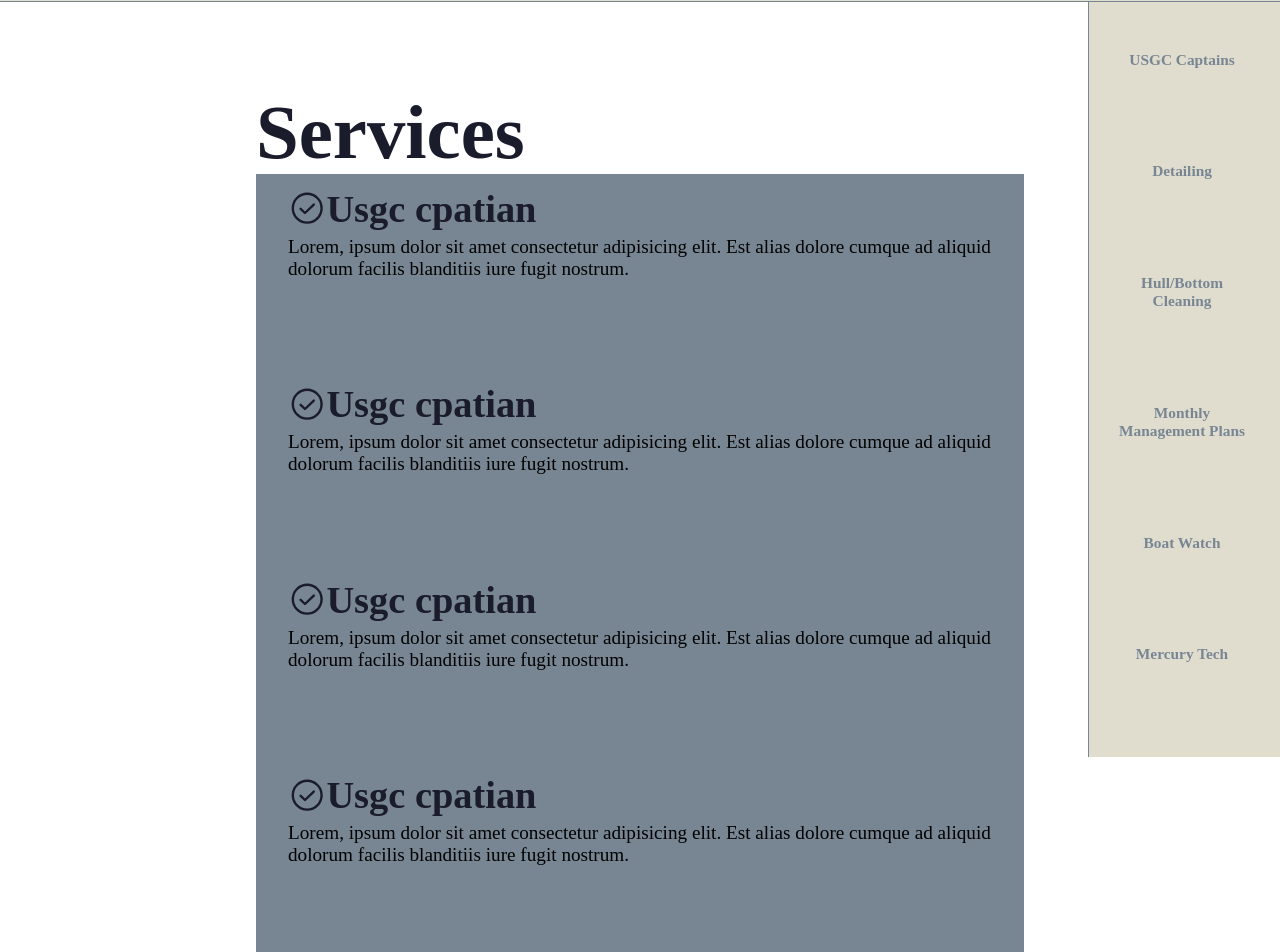
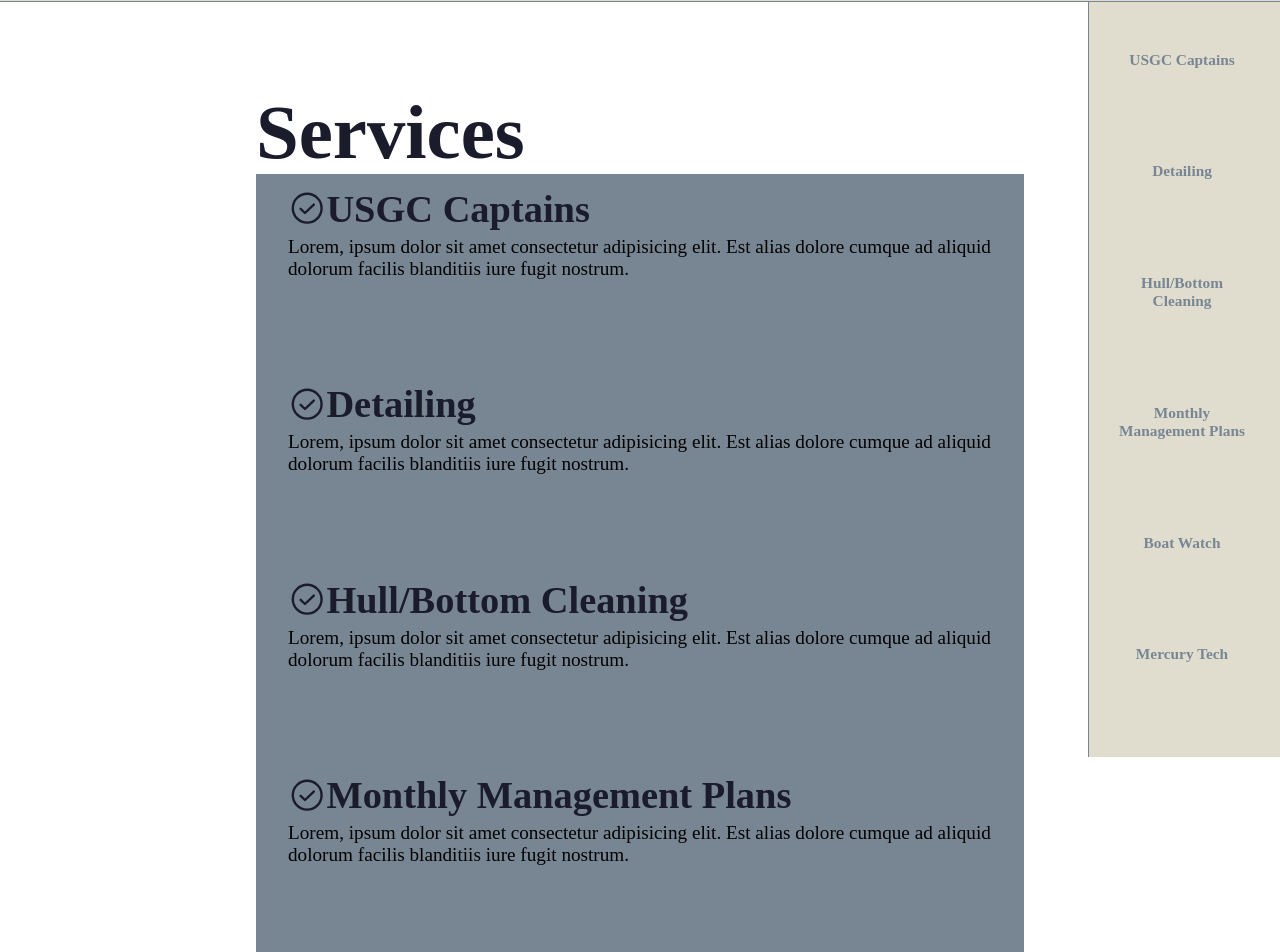
Before and after one commit to Breideva/MSM, a React (Vite) app in the folder msm/: page /services in a window 1280 px wide. Shown: the part 75-1027 px from the top of the page. Built offline with nearby package versions, Linux system fonts and the light colour scheme; a web font is replaced by a local one.

Commit message:
Adjusted in page links (temp)
They work how I want them but I have to link them up to the wrong place. Most likely due to all the weird positioning.

```diff
--- a/msm/src/pages/services.jsx
+++ b/msm/src/pages/services.jsx
@@ -1,96 +1,107 @@
-import React from "react";
+import React, { useEffect } from "react";
 import { Link } from "react-router-dom";
 import { Navbar } from "../components/navbar";
 import "../styles/services.css";
 import { CheckCircle } from "phosphor-react";
 
 export const Services = () => {
+
   return (
     <>
       <Navbar />
       <div className="main-sidebar">
         <div className="sidebar">
-          <Link className="sidebar-link">
+          <a href="#captain" className="sidebar-link">
             <h2>USGC Captains</h2>
-          </Link>
-          <Link className="sidebar-link">
+          </a>
+          <a href="#detail" className="sidebar-link">
             <h2>Detailing</h2>
-          </Link>
-          <Link className="sidebar-link">
+          </a>
+          <a href="#hull" className="sidebar-link">
             <h2>Hull/Bottom Cleaning</h2>
-          </Link>
-          <Link className="sidebar-link">
+          </a>
+          <a href="#monthly" className="sidebar-link">
             <h2>Monthly Management Plans</h2>
-          </Link>
-          <Link className="sidebar-link">
+          </a>
+          <a href="#boat" className="sidebar-link">
             <h2>Boat Watch</h2>
-          </Link>
-          <Link className="sidebar-link">
+          </a>
+          <a href="#tech" className="sidebar-link">
             <h2>Mercury Tech</h2>
-          </Link>
+          </a>
         </div>
       </div>
       <div className="services-content">
         <div className="services-header">
-          <h1>Services</h1>
+          <h1  id="captain">Services</h1>
         </div>
         <div className="services">
-          <div className="services-title">
-            <CheckCircle className="check"/>
-            <Link class="title-link"><h3>Usgc cpatian</h3></Link>
+          <div  className="services-title">
+            <CheckCircle className="check" />
+            <Link class="title-link">
+              <h3  id="detail">USGC Captains</h3>
+            </Link>
           </div>
           <p>
-              Lorem, ipsum dolor sit amet consectetur adipisicing elit. Est
-              alias dolore cumque ad aliquid dolorum facilis blanditiis iure
-              fugit nostrum.
+            Lorem, ipsum dolor sit amet consectetur adipisicing elit. Est alias
+            dolore cumque ad aliquid dolorum facilis blanditiis iure fugit
+            nostrum.
           </p>
           <div className="services-title">
-            <CheckCircle className="check"/>
-            <Link class="title-link"><h3>Usgc cpatian</h3></Link>
+            <CheckCircle className="check" />
+            <Link class="title-link">
+              <h3 id="hull">Detailing</h3>
+            </Link>
           </div>
           <p>
-              Lorem, ipsum dolor sit amet consectetur adipisicing elit. Est
-              alias dolore cumque ad aliquid dolorum facilis blanditiis iure
-              fugit nostrum.
+            Lorem, ipsum dolor sit amet consectetur adipisicing elit. Est alias
+            dolore cumque ad aliquid dolorum facilis blanditiis iure fugit
+            nostrum.
           </p>
           <div className="services-title">
-            <CheckCircle className="check"/>
-            <Link class="title-link"><h3>Usgc cpatian</h3></Link>
+            <CheckCircle className="check" />
+            <Link class="title-link">
+              <h3 id="monthly">Hull/Bottom Cleaning</h3>
+            </Link>
           </div>
           <p>
-              Lorem, ipsum dolor sit amet consectetur adipisicing elit. Est
-              alias dolore cumque ad aliquid dolorum facilis blanditiis iure
-              fugit nostrum.
+            Lorem, ipsum dolor sit amet consectetur adipisicing elit. Est alias
+            dolore cumque ad aliquid dolorum facilis blanditiis iure fugit
+            nostrum.
           </p>
           <div className="services-title">
-            <CheckCircle className="check"/>
-            <Link class="title-link"><h3>Usgc cpatian</h3></Link>
+            <CheckCircle className="check" />
+            <Link class="title-link">
+              <h3 id="boat">Monthly Management Plans</h3>
+            </Link>
           </div>
           <p>
-              Lorem, ipsum dolor sit amet consectetur adipisicing elit. Est
-              alias dolore cumque ad aliquid dolorum facilis blanditiis iure
-              fugit nostrum.
+            Lorem, ipsum dolor sit amet consectetur adipisicing elit. Est alias
+            dolore cumque ad aliquid dolorum facilis blanditiis iure fugit
+            nostrum.
           </p>
           <div className="services-title">
-            <CheckCircle className="check"/>
-            <Link class="title-link"><h3>Usgc cpatian</h3></Link>
+            <CheckCircle className="check" />
+            <Link class="title-link">
+              <h3 id="tech">Boat Watch</h3>
+            </Link>
           </div>
           <p>
-              Lorem, ipsum dolor sit amet consectetur adipisicing elit. Est
-              alias dolore cumque ad aliquid dolorum facilis blanditiis iure
-              fugit nostrum.
+            Lorem, ipsum dolor sit amet consectetur adipisicing elit. Est alias
+            dolore cumque ad aliquid dolorum facilis blanditiis iure fugit
+            nostrum.
           </p>
           <div className="services-title">
-            <CheckCircle className="check"/>
-            <Link class="title-link"><h3>Usgc cpatian</h3></Link>
+            <CheckCircle className="check" />
+            <Link class="title-link">
+              <h3>Mecury Techs</h3>
+            </Link>
           </div>
           <p>
-              Lorem, ipsum dolor sit amet consectetur adipisicing elit. Est
-              alias dolore cumque ad aliquid dolorum facilis blanditiis iure
-              fugit nostrum.
+            Lorem, ipsum dolor sit amet consectetur adipisicing elit. Est alias
+            dolore cumque ad aliquid dolorum facilis blanditiis iure fugit
+            nostrum.
           </p>
-
-
         </div>
       </div>
     </>
--- a/msm/src/styles/services.css
+++ b/msm/src/styles/services.css
@@ -65,7 +65,7 @@
     color: #1a1b2b;
 }
 .services h3:hover {
-    color:#3E629D;
+    color:#788693;
 }
 .services p {
     font-size: 1.5vw;
```
Lines whose indentation alone changed are shown as unchanged.
